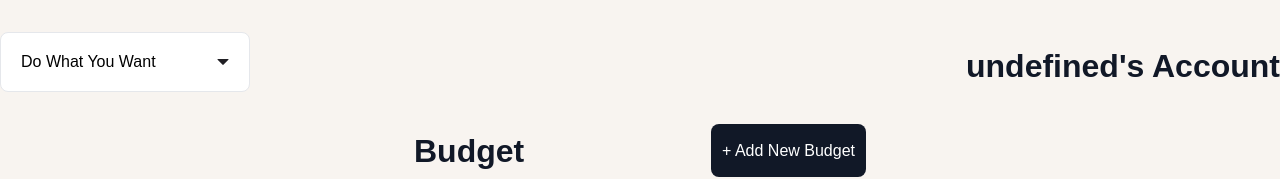
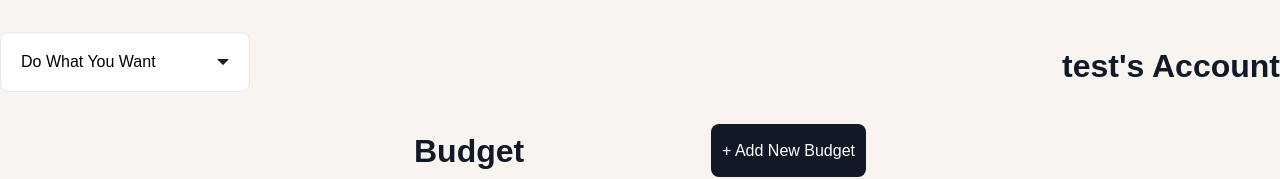
Before and after one commit to ifaronti/Finance-App, a Next.js app in the folder finance-app/: page /dashboard/budgets in a window 1280 px wide. Shown: the top 179 px of the page. Built offline with nearby package versions, Linux system fonts and the light colour scheme; no server answers.

Commit message:
local storage error debugging

```diff
--- a/finance-app/components/accountHeader/index.tsx
+++ b/finance-app/components/accountHeader/index.tsx
@@ -29,7 +29,7 @@ export default function MainHeader() {
        return  setShowModal({main:false, deleteUser:false, updateDetails:false})
     }
 
-    const name = localStorage.getItem('name')
+    const name = 'test'
 
     return (
         <header className="w-full flex flex-col gap-5 md:gap-[unset] md:flex-row-reverse items-center justify-between">
```
